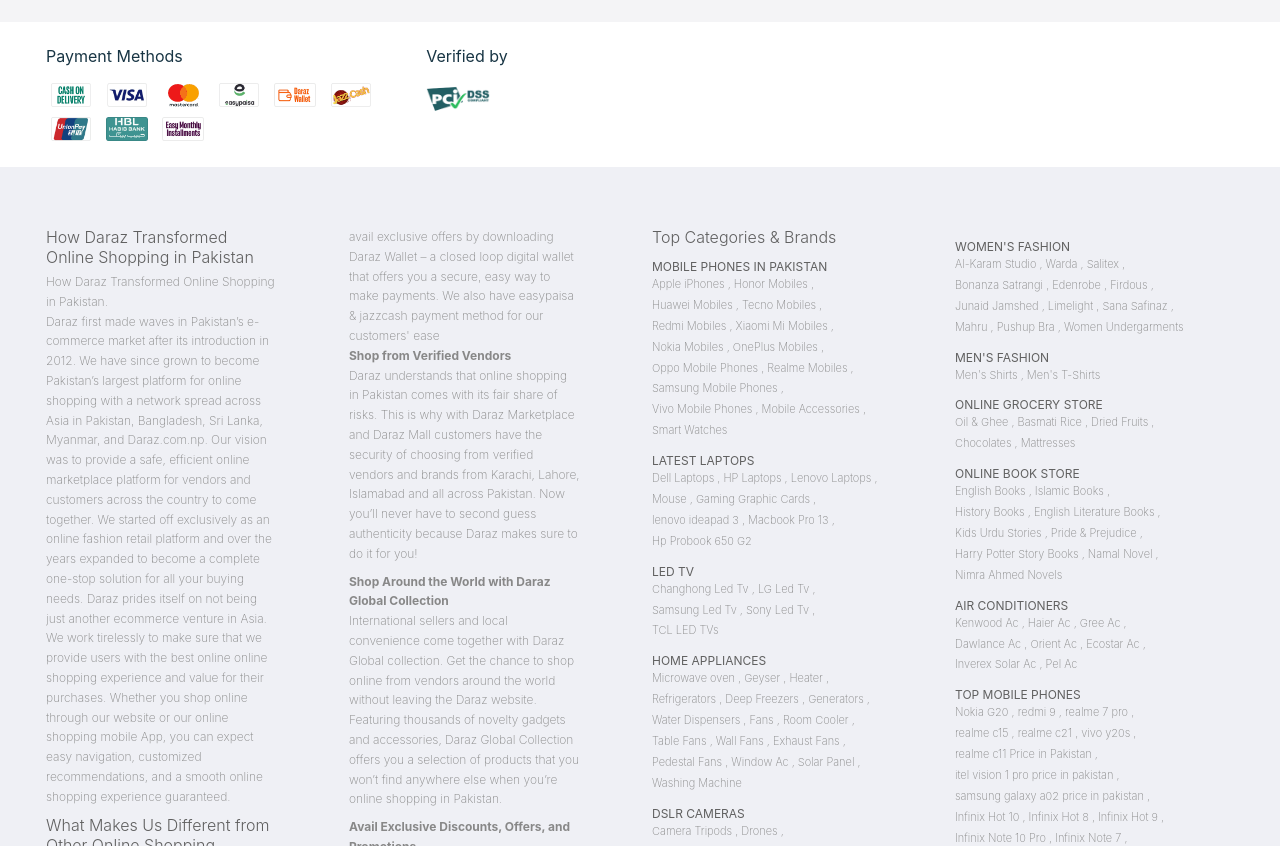
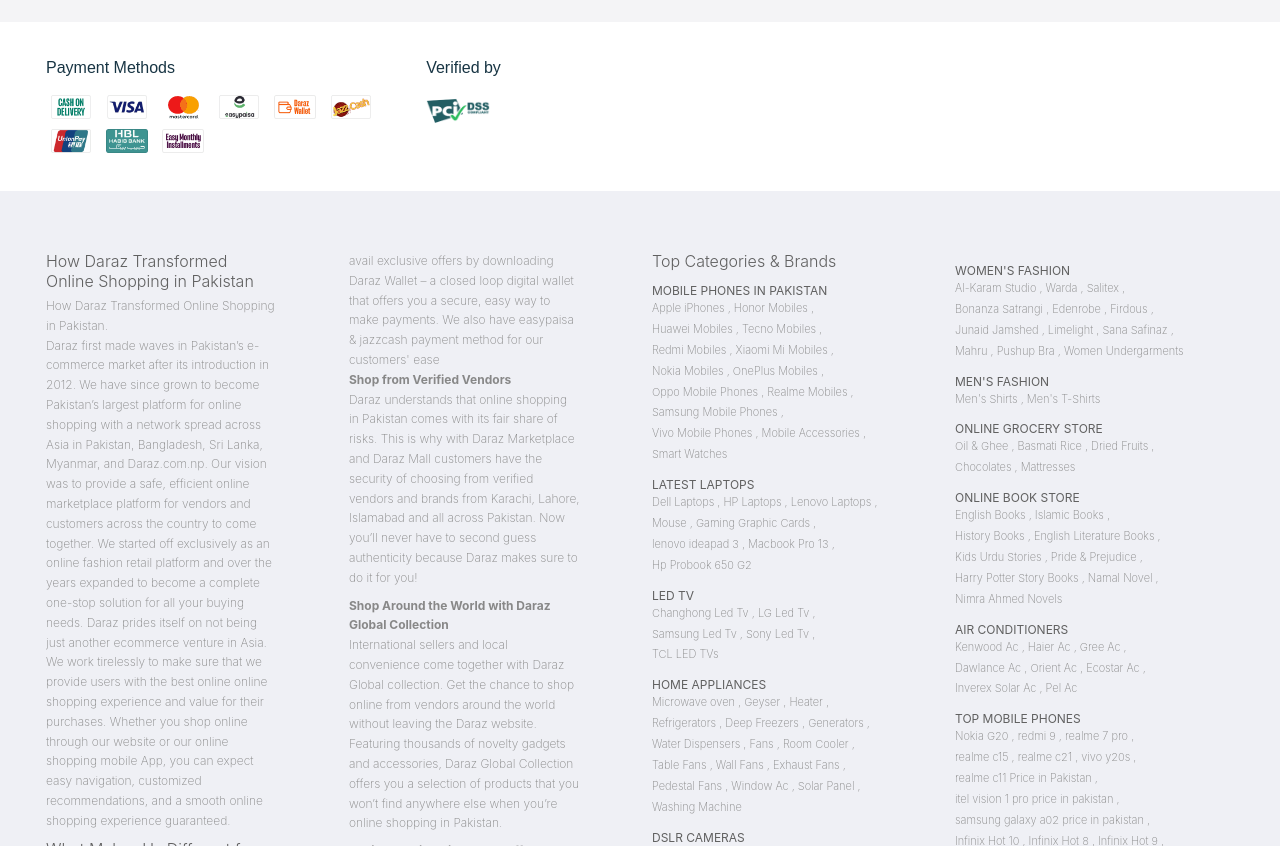
Before and after one commit to syed-hussnain-raza/Daraz-E-commerce, a plain HTML site: page index.html in a window 1280 px wide. Shown: the part 2734-3580 px from the top of the page. Drawn offline with nearby package versions, Linux system fonts and the light colour scheme; a web font is replaced by a local one.

Commit message:
payment container alignment updated

```diff
--- a/style.css
+++ b/style.css
@@ -832,6 +832,9 @@ main {
   width: 1188px;
   margin: 0 auto;
   overflow: hidden;
+  padding: 12px 0;
+
+  font-family: Arial;
 }
 
 .footer-width-32 {
```
